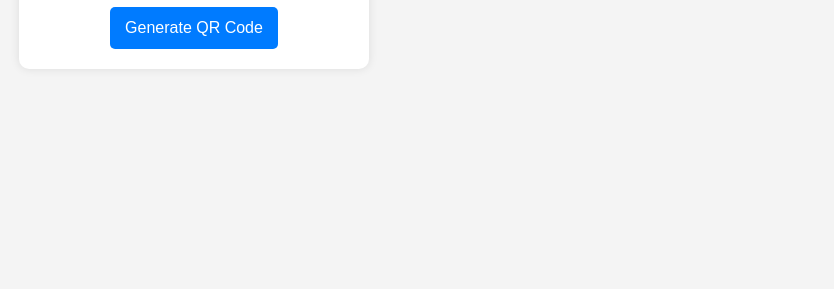
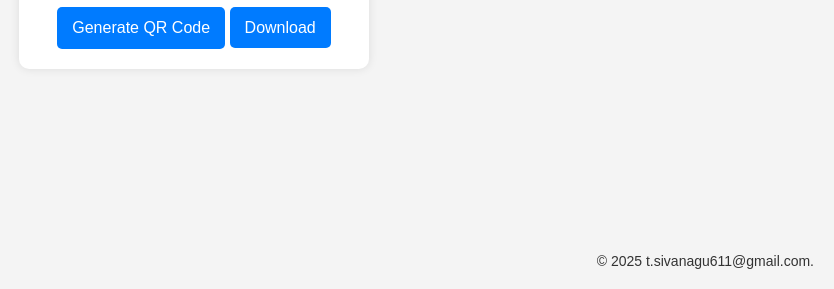
Before and after one commit to Siva611/QR-Code-Generator, a plain HTML site: page index.html in a window 1280 px wide. Both pictures are taken after typing "Sample" into the empty fields and a click on the button "Generate QR Code". Shown: the part 511-800 px from the top of the page, without its empty margins (446-1280 px from the left). Drawn offline with Linux system fonts and the light colour scheme; no server answers.

Commit message:
Add the QR CODE Download Button

```diff
--- a/index.html
+++ b/index.html
@@ -18,7 +18,13 @@
         </div>
 
         <button onclick="generateQR()">Generate QR Code</button>
+
+        <a href="#" id="downloadBtn"> Download </a>
     </div>
+
+    <footer>
+        <p>&copy; <span id="currentYear"></span> t.sivanagu611@gmail.com.</p>
+    </footer>
 
     <script src="./index.js"></script>
 
--- a/index.js
+++ b/index.js
@@ -1,16 +1,37 @@
-
+document.getElementById('currentYear').textContent = new Date().getFullYear();
 
        let imgBox = document.getElementById("imgBox");
        let qrImage = document.getElementById("qrImage");
        let qrText = document.getElementById("qrText");
+       let downloadBtn = document.getElementById("downloadBtn");
 
        function generateQR(){
 
             if(qrText.value.length >0){
 
-                qrImage.src = "https://api.qrserver.com/v1/create-qr-code/?size=150x150&data=" + qrText.value;
+          // Fetching the API from goqr.me
+                let qrCodeURL = "https://api.qrserver.com/v1/create-qr-code/?size=150x150&data=" + encodeURIComponent(qrText.value);
+
+                qrImage.src = qrCodeURL;
 
                 imgBox.classList.add("show-img");
+
+                downloadBtn.classList.add('download-active');
+          //Download the QR_IMG
+                qrImage.onload = function () {
+
+                    fetch(qrCodeURL)
+                        .then(response => response.blob())
+                        .then(blob => {
+                            let qrBlobURL = URL.createObjectURL(blob);
+                            downloadBtn.href = qrBlobURL;
+                            downloadBtn.download = "QRCode.jpg";
+
+                        })
+                        .catch(error => console.error("Error downloading QR code:", error));
+                };
+
+
             }
            else{
             qrText.classList.add('error');
@@ -21,4 +42,5 @@
 
            }
 
+
        }
--- a/style.css
+++ b/style.css
@@ -45,6 +45,26 @@ body {
 button:hover {
     background: #0056b3;
 }
+
+a{
+    display: none;
+    text-decoration: none;
+    background-color: #007bff;
+    color: white;
+    padding: 12px 15px;
+    border-radius: 5px;
+    text-align: center;
+    margin-top: 10px;
+    cursor: pointer;
+}
+
+a:hover {
+    background: #0056b3;
+}
+a.download-active{
+    display: inline;
+}
+
 #imgBox{
     width: 200px;
     border-radius: 5px;
@@ -60,6 +80,19 @@ button:hover {
     max-height: 300px;
     margin:10px auto;
     border: 1px solid #d1d1d1;
+}
+
+
+footer {
+    position: fixed;
+    bottom: 10px;
+    right: 10px;
+    font-size: 14px;
+    color: #333;
+    /* background-color: rgba(255, 255, 255, 0.8); */
+    padding: 10px;
+    /* border-radius: 5px; */
+    /* box-shadow: 0 0 5px rgba(0, 0, 0, 0.3); */
 }
 
 .error{
```
